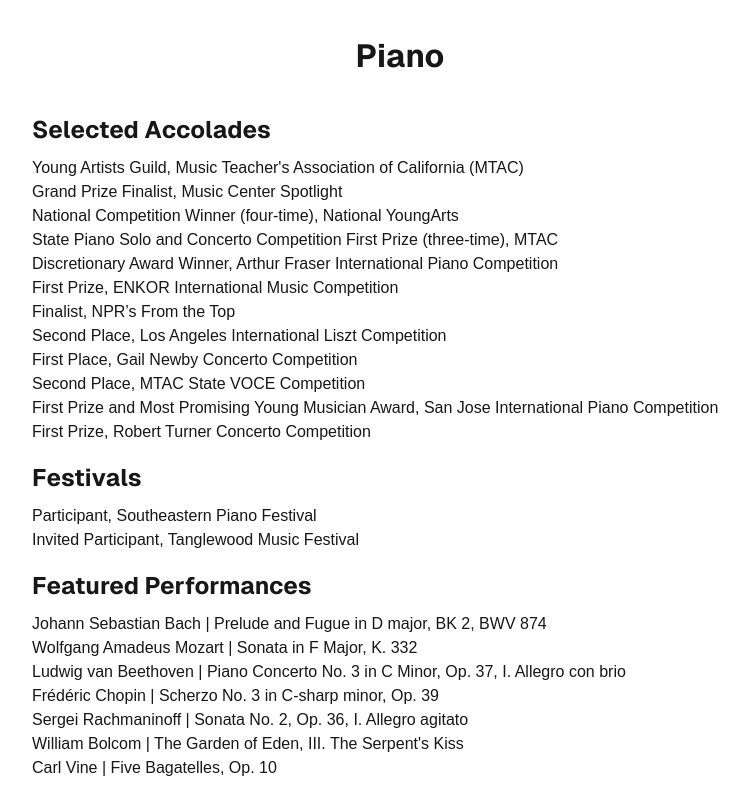
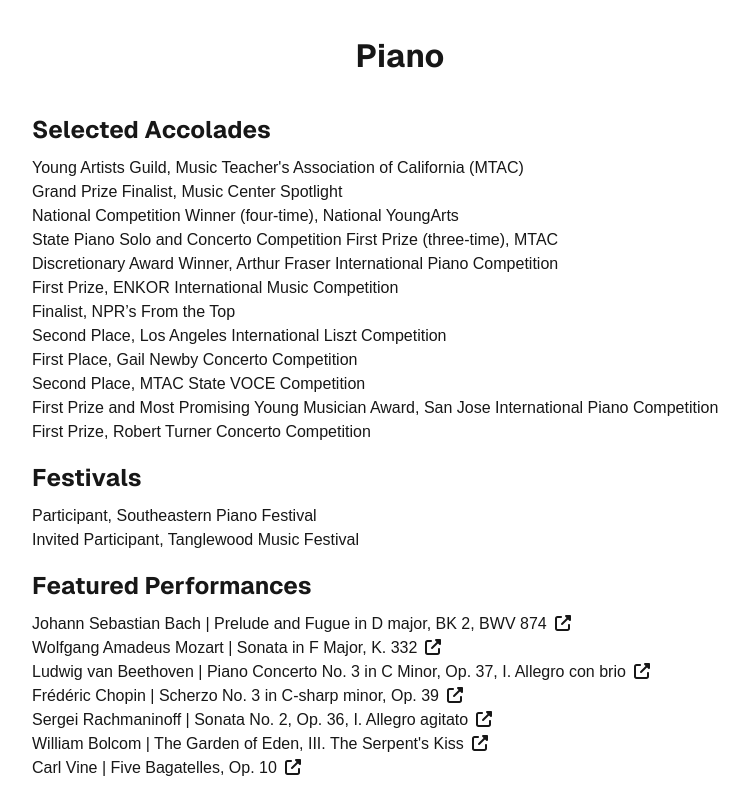
Before and after one commit to stanminlee/stanminlee.github.io, a Next.js app: page /piano in a window 1280 px wide. Shown: the top 800 px of the page, without its empty margins (240-989 px from the left). Built offline with nearby package versions, Linux system fonts and the light colour scheme.

Commit message:
add external links

```diff
--- a/src/app/piano/page.tsx
+++ b/src/app/piano/page.tsx
@@ -1,6 +1,6 @@
 import React from 'react';
 import { FontAwesomeIcon } from '@fortawesome/react-fontawesome';
-import { faArrowLeftLong } from '@fortawesome/free-solid-svg-icons';
+import { faArrowLeftLong, faExternalLinkAlt } from '@fortawesome/free-solid-svg-icons';
 
 const PianoAwards: React.FC = () => {
   return (
@@ -34,38 +34,45 @@
           <h2 style={{ marginTop: "1rem" }}>Featured Performances</h2>
           <ul style={{ marginBottom: "2rem" }}>
             <li>
+              Johann Sebastian Bach | Prelude and Fugue in D major, BK 2, BWV 874
               <a href="https://youtu.be/i01xAg1dlxI?si=NAGyW_LzOSGl-mL9" target="_blank" rel="noopener noreferrer" className="performance-link">
-                Johann Sebastian Bach | Prelude and Fugue in D major, BK 2, BWV 874
+                <FontAwesomeIcon icon={faExternalLinkAlt} style={{ marginLeft: "0.5rem" }} />
               </a>
             </li>
             <li>
+              Wolfgang Amadeus Mozart | Sonata in F Major, K. 332
               <a href="https://youtu.be/85ehsAqoLcQ?si=iCk9zoT6I0_7ILiN" target="_blank" rel="noopener noreferrer" className="performance-link">
-                Wolfgang Amadeus Mozart | Sonata in F Major, K. 332
+                <FontAwesomeIcon icon={faExternalLinkAlt} style={{ marginLeft: "0.5rem" }} />
               </a>
             </li>
             <li>
+              Ludwig van Beethoven | Piano Concerto No. 3 in C Minor, Op. 37, I. Allegro con brio
               <a href="https://youtu.be/Y7H-p1apY2I?si=FR52-h0uQ76dMl3j" target="_blank" rel="noopener noreferrer" className="performance-link">
-                Ludwig van Beethoven | Piano Concerto No. 3 in C Minor, Op. 37, I. Allegro con brio
+                <FontAwesomeIcon icon={faExternalLinkAlt} style={{ marginLeft: "0.5rem" }} />
               </a>
             </li>
             <li>
+              Frédéric Chopin | Scherzo No. 3 in C-sharp minor, Op. 39
               <a href="https://youtu.be/l7gq0ZXysIA?si=VIGhI3oa1_7Z5Wpt" target="_blank" rel="noopener noreferrer" className="performance-link">
-                Frédéric Chopin | Scherzo No. 3 in C-sharp minor, Op. 39
+                <FontAwesomeIcon icon={faExternalLinkAlt} style={{ marginLeft: "0.5rem" }} />
               </a>
             </li>
             <li>
+              Sergei Rachmaninoff | Sonata No. 2, Op. 36, I. Allegro agitato
               <a href="https://youtu.be/Z4Enexm2zAk?si=WfbzmwyU-RA6pIx5" target="_blank" rel="noopener noreferrer" className="performance-link">
-                Sergei Rachmaninoff | Sonata No. 2, Op. 36, I. Allegro agitato
+                <FontAwesomeIcon icon={faExternalLinkAlt} style={{ marginLeft: "0.5rem" }} />
               </a>
             </li>
             <li>
-              <a href="https://youtu.be/l7gq0ZXysIA?si=VIGhI3oa1_7Z5Wpt" target="_blank" rel="noopener noreferrer" className="performance-link">
-                William Bolcom | The Garden of Eden, III. The Serpent's Kiss
+              William Bolcom | The Garden of Eden, III. The Serpent's Kiss
+              <a href="https://youtu.be/GledMNFjNuo?si=OA7VaRExn4l2KiQc" target="_blank" rel="noopener noreferrer" className="performance-link">
+                <FontAwesomeIcon icon={faExternalLinkAlt} style={{ marginLeft: "0.5rem" }} />
               </a>
             </li>
             <li>
+              Carl Vine | Five Bagatelles, Op. 10
               <a href="https://youtu.be/e9xUj-Bdd0M?si=BLUaPsJDRo1qOc85" target="_blank" rel="noopener noreferrer" className="performance-link">
-                Carl Vine | Five Bagatelles, Op. 10
+                <FontAwesomeIcon icon={faExternalLinkAlt} style={{ marginLeft: "0.5rem" }} />
               </a>
             </li>
           </ul>
```
